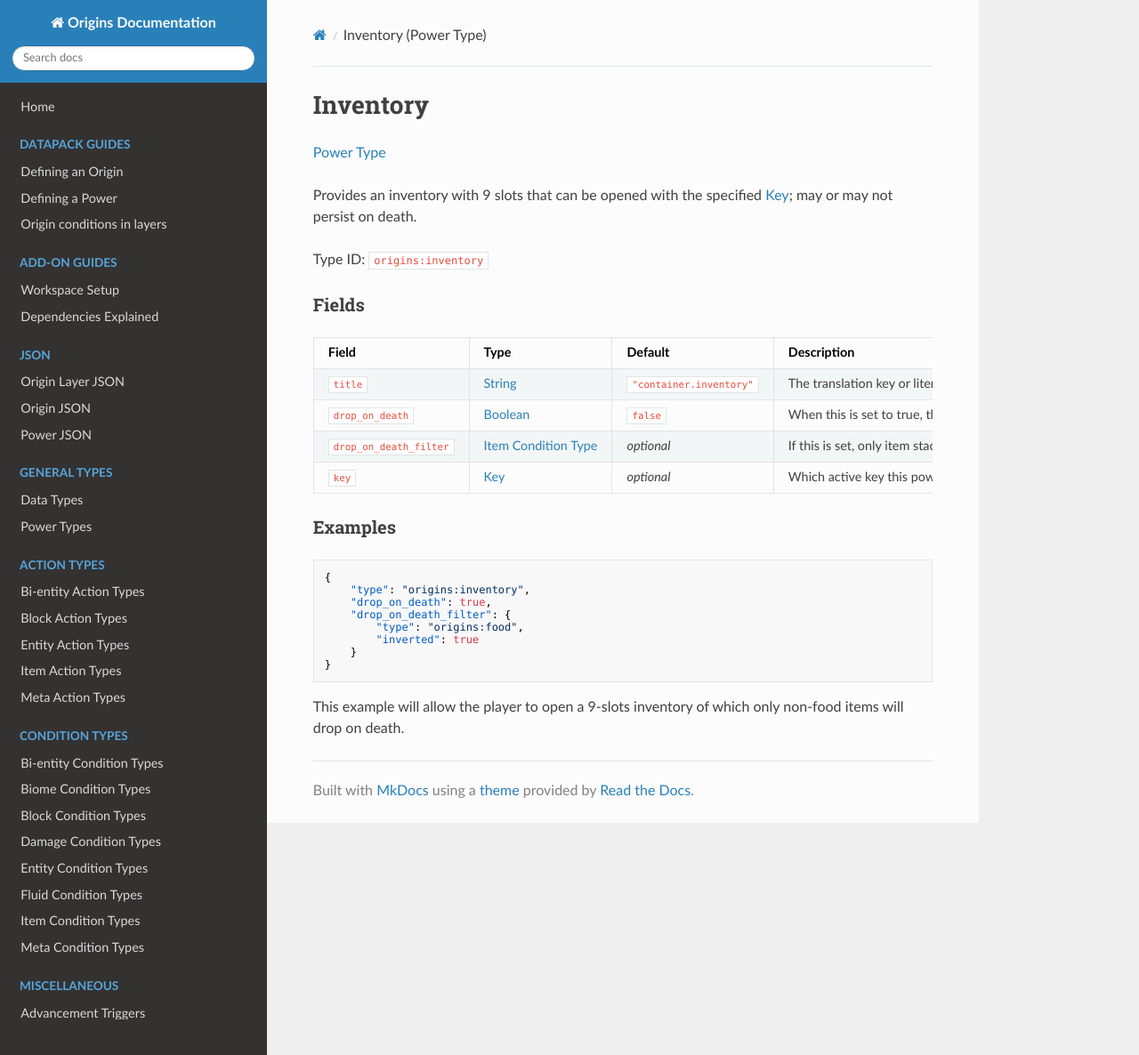
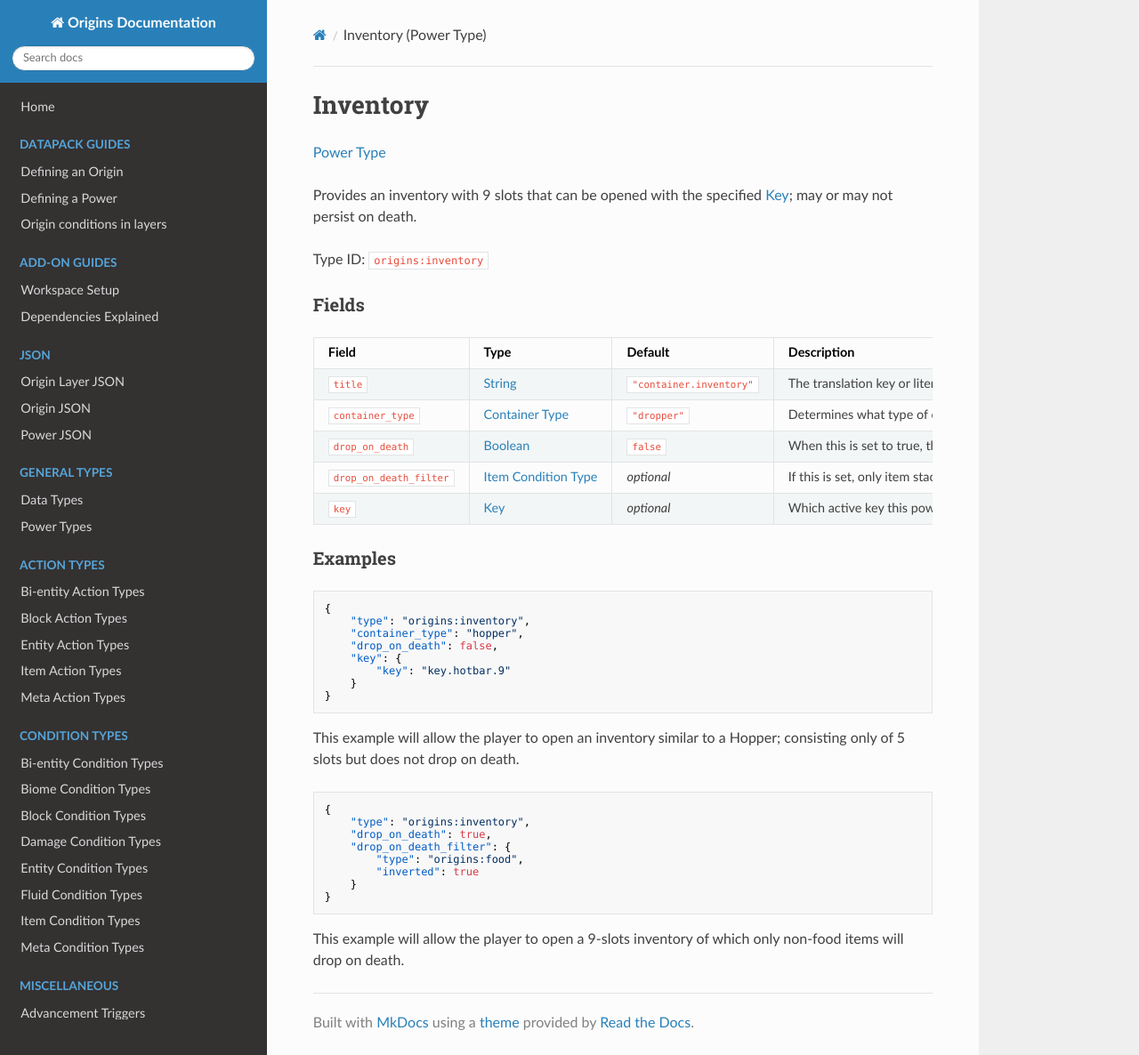
Before and after one commit to apace100/origins-docs, an MkDocs documentation site: the page built from docs/types/power_types/inventory.md, in a window 1280 px wide and 1186 px high. Shown: the whole window at 89% size. Built offline with MkDocs 1.6.1, drawn with Linux system fonts in a browser that asks for light colours; nearby versions of some CDN libraries.

Commit message:
Updated `inventory.md` * Added the 'container_type' field * Added a new example

````diff
--- a/docs/types/power_types/inventory.md
+++ b/docs/types/power_types/inventory.md
@@ -17,12 +17,27 @@ Type ID: `origins:inventory`
 Field  | Type | Default | Description
 -------|------|---------|-------------
 `title` | [String](../data_types/string.md) | `"container.inventory"` | The translation key or literal text to use as the display name for the inventory.
+`container_type` | [Container Type](../../misc/extras/container_type.md) | `"dropper"` | Determines what type of container the inventory will be similar to.
 `drop_on_death` | [Boolean](../data_types/boolean.md) | `false` | When this is set to true, the player will drop the items in the inventory on death (vanishing items will vanish!).
 `drop_on_death_filter` | [Item Condition Type](../item_condition_types.md) | _optional_ | If this is set, only item stacks matching this condition will be dropped on death.
 `key` | [Key](../data_types/key.md) | _optional_ | Which active key this power should respond to. If none is specified, this power will use the primary active power key (by default G).
 
 
 ### Examples
+
+```json
+{
+	"type": "origins:inventory",
+	"container_type": "hopper",
+	"drop_on_death": false,
+	"key": {
+		"key": "key.hotbar.9"
+	}
+}
+```
+
+This example will allow the player to open an inventory similar to a Hopper; consisting only of 5 slots but does not drop on death.
+<br>
 
 ```json
 {
````
